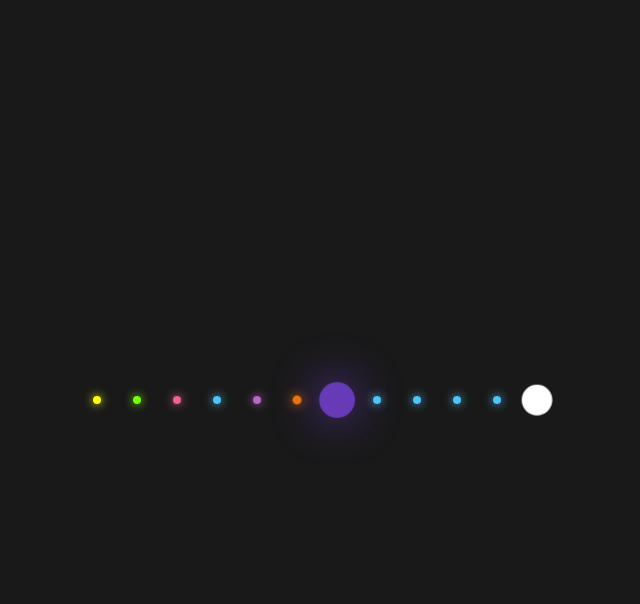
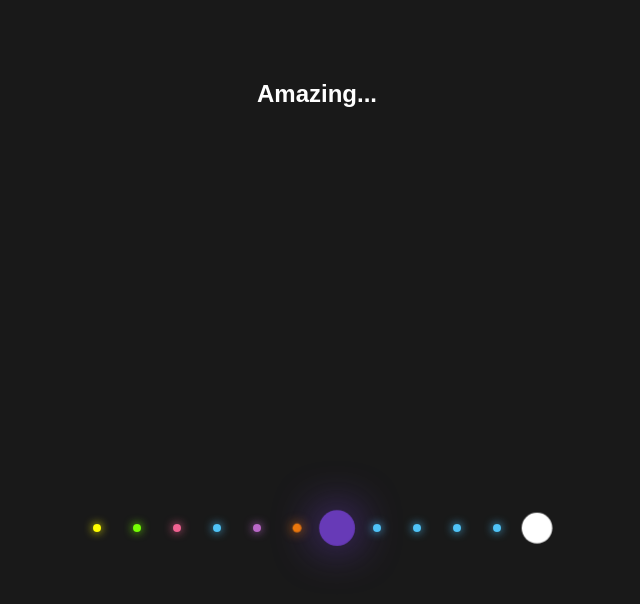
Before and after one commit to ELogah/my-first-repo, a plain HTML site: page index.html in a window 1280 px wide. Shown: the whole page, without its empty margins (323-963 px from the left). Drawn offline with Linux system fonts and the light colour scheme.

Commit message:
added header

```diff
--- a/index.html
+++ b/index.html
@@ -7,6 +7,8 @@
   <title>Glowing Dots</title>
 </head>
 <body>
+  <div>
+    <h2>Amazing...</h2>
     <ul>
       <li></li>
       <li></li>
@@ -21,5 +23,6 @@
       <li></li>
       <li></li>
     </ul>
+  </div>
 </body>
 </html>
--- a/styles.css
+++ b/styles.css
@@ -8,7 +8,7 @@ body {
 h2 {
   text-align: center;
   color: white;
-  margin-top: 70px;
+  margin-top: 80px;
 }
 
 ul {
```
Lines whose indentation alone changed are shown as unchanged.
